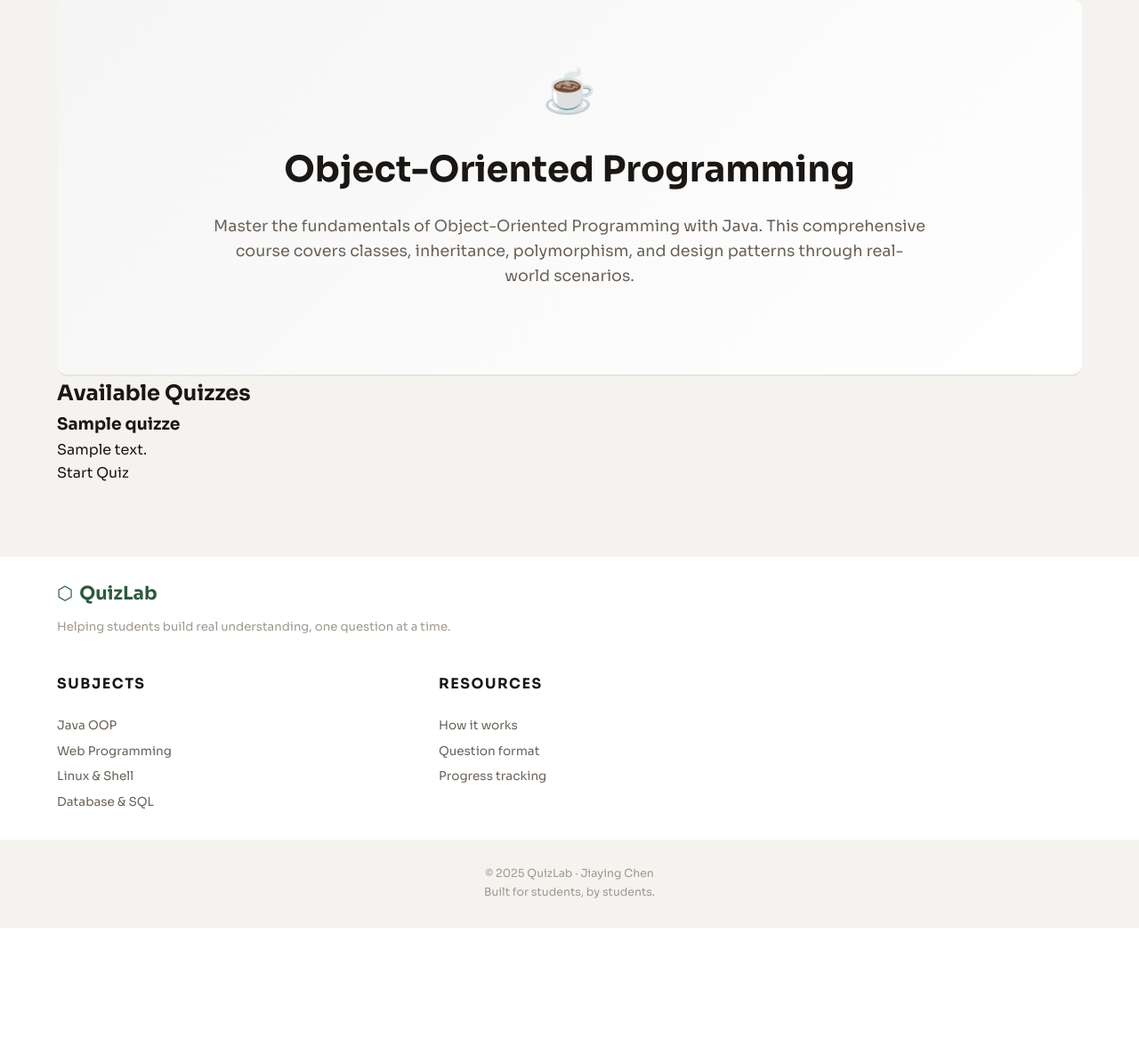
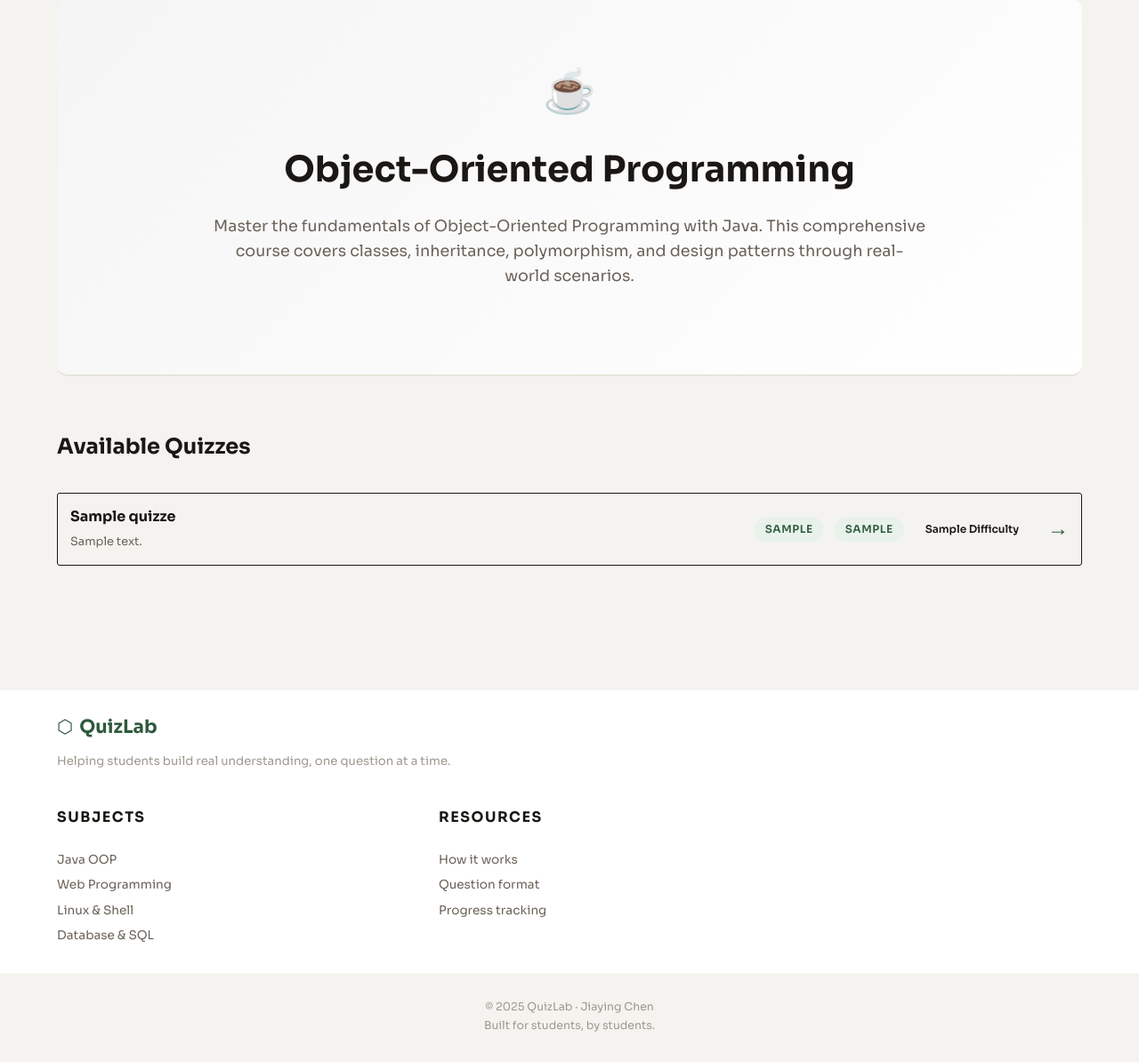
Before and after one commit to chinkitsune/quiz-app, a Node server app: template views/subjects.pug in a window 1280 px wide. Shown: the part 65-1259 px from the top of the page at 89% size. Before the commit the page ends 1108 px from the top, so only its background shows below. Run offline with Node 20, Linux system fonts and the light colour scheme; data comes from the database, SQL or seed files in the repository; tables that the repository leaves empty hold one stand-in row (values such as "Sample post"); the template is opened without the code that fills it: values that come from a table or form of the project are taken from there, most other values are stand-ins (such as "Sample title", 1, 10 or a date in 2020); some libraries are stand-ins or nearby versions.

Commit message:
adding java quiz list

```diff
--- a/models/quiz.js
+++ b/models/quiz.js
@@ -29,11 +29,6 @@ const quizSchema = new mongoose.Schema({
   tagB: {
     type: String
   },
-  difficulty: {
-    type: String,
-    enum: ['easy', 'medium', 'hard'],
-    default: 'medium'
-  },
   questionCount: {
     type: Number,
     default: 0
--- a/public/css/styles.css
+++ b/public/css/styles.css
@@ -17,6 +17,12 @@
   --accent-light:  #e8f2eb;
   --accent-hover:  #234a32;
   --tag-bg:        #ede9e1;
+  --hard-light:     #fcd9d6;
+  --medium-light:   #f3efe7;
+  --easy-light:     #b3e5c2;
+  --hard:           #8d332d;
+  --medium:         #f59e0b;
+  --easy:           #4d7b5c;
   --shadow-sm:     0 1px 3px rgba(0,0,0,.06), 0 1px 2px rgba(0,0,0,.04);
   --shadow-md:     0 4px 12px rgba(0,0,0,.08), 0 2px 4px rgba(0,0,0,.04);
   --shadow-lg:     0 20px 48px rgba(0,0,0,.10), 0 8px 16px rgba(0,0,0,.06);
--- a/public/css/subjects.css
+++ b/public/css/subjects.css
@@ -33,3 +33,141 @@
   line-height: 1.6;
   margin-bottom: 2rem;
 }
+
+
+
+/* ── Quiz List ───────────────────────────────────────────────────── */
+.quiz-list {
+  padding: 60px 0;
+}
+
+.quiz-list h2 {
+  margin-bottom: 32px;
+  color: var(--text-primary);
+}
+
+.quiz-list-container {
+  display: flex;
+  flex-direction: column;
+  gap: 12px;
+}
+
+.quiz-list-item {
+  display: flex;
+  align-items: center;
+  justify-content: space-between;
+  padding: 16px 14px;
+  border: 1px solid var(--text-primary);
+  border-radius: 3px;
+  background: var(--bg-secondary);
+  transition: all 0.3s ease;
+  text-decoration: none;
+  color: inherit;
+  gap: 20px;
+
+}
+
+.quiz-list-item:hover {
+  border-color: var(--accent);
+  background: var(--surface);
+  transform: translateX(3px);
+
+}
+
+.quiz-list-main {
+  flex: 1;
+  min-width: 0;
+}
+
+.quiz-list-title {
+  font-size: 1rem;
+  color: var(--text-primary);
+  margin-bottom: 8px;
+  line-height: 1.3;
+}
+
+.quiz-list-description {
+  font-size: 0.8rem;
+  color: var(--text-secondary);
+  line-height: 1.5;
+  margin: 0;
+}
+
+.quiz-list-meta {
+  display: flex;
+  align-items: center;
+  gap: 12px;
+  flex-wrap: wrap;
+  justify-content: flex-end;
+  min-width: fit-content;
+}
+
+.quiz-tag {
+  display: inline-block;
+  padding: 4px 12px;
+  background: var(--accent-light);
+  color: var(--accent);
+  font-size: 0.75rem;
+  font-weight: 600;
+  border-radius: 999px;
+  text-transform: uppercase;
+  letter-spacing: 0.05em;
+  white-space: nowrap;
+}
+
+.quiz-difficulty {
+  padding: 4px 12px;
+  font-size: 0.75rem;
+  font-weight: 600;
+  border-radius: 4px;
+  text-transform: capitalize;
+  white-space: nowrap;
+}
+
+.difficulty-easy {
+  background: var(--easy-light);
+  color: var(--easy);
+}
+
+.difficulty-medium {
+  background: var(--medium-light);
+  color: var(--medium);
+}
+
+.difficulty-hard {
+  background: var(--hard-light);
+  color: var(--hard);
+}
+
+.quiz-arrow {
+  font-size: 1.5rem;
+  font-weight: 900;
+  color: var(--accent);
+  flex-shrink: 0;
+  transition: transform 0.3s ease;
+}
+
+.quiz-list-item:hover .quiz-arrow {
+  transform: translateX(4px);
+}
+
+/* Responsive: Stack on mobile */
+@media (max-width: 768px) {
+  .quiz-list-item {
+    flex-direction: column;
+    align-items: flex-start;
+  }
+
+  .quiz-list-meta {
+    width: 100%;
+    justify-content: flex-start;
+  }
+
+  .quiz-arrow {
+    display: none;
+  }
+
+  .quiz-list-title {
+    font-size: 1rem;
+  }
+}
--- a/views/subjects.pug
+++ b/views/subjects.pug
@@ -14,9 +14,16 @@ block content
 
   section.quiz-list
     h2 Available Quizzes
-    .quiz-cards
+    .quiz-list-container
       each quiz in quizzes
-        .quiz-card
-          h3= quiz.title
-          p= quiz.description
-          a.btn(href=`/quizzes/${quiz.slug}`) Start Quiz
+        a.quiz-list-item(href=`/quizzes/${quiz.slug}`)
+          .quiz-list-main
+            h3.quiz-list-title= quiz.title
+            p.quiz-list-description= quiz.description
+          .quiz-list-meta
+            if quiz.tagA
+              .quiz-tag= quiz.tagA
+            if quiz.tagB
+              .quiz-tag= quiz.tagB
+            .quiz-difficulty(class=`difficulty-${quiz.difficulty}`)= quiz.difficulty
+          .quiz-arrow →
```
Also changed, not shown: data/quizzesData.js (+32 -6 lines).
